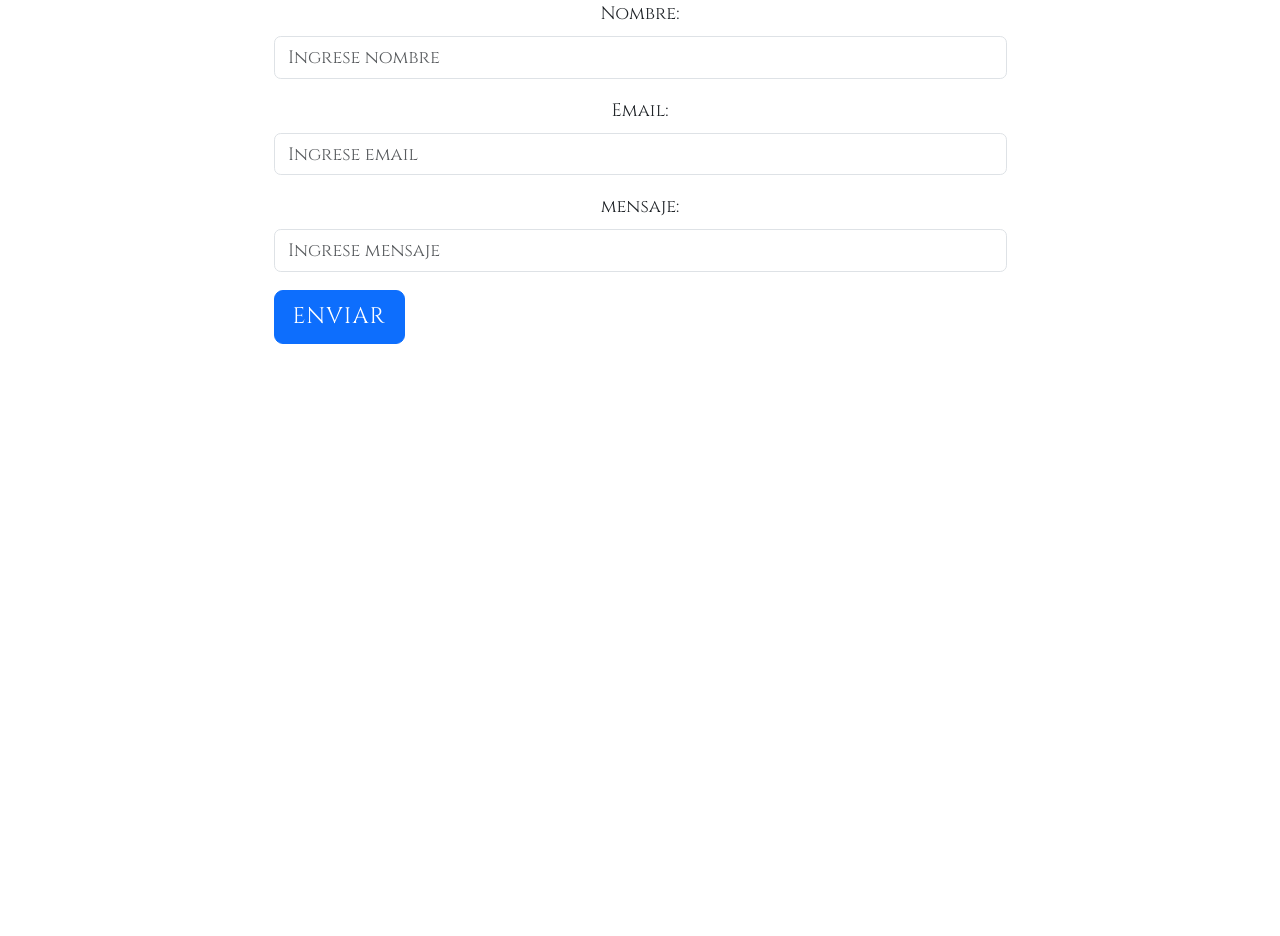
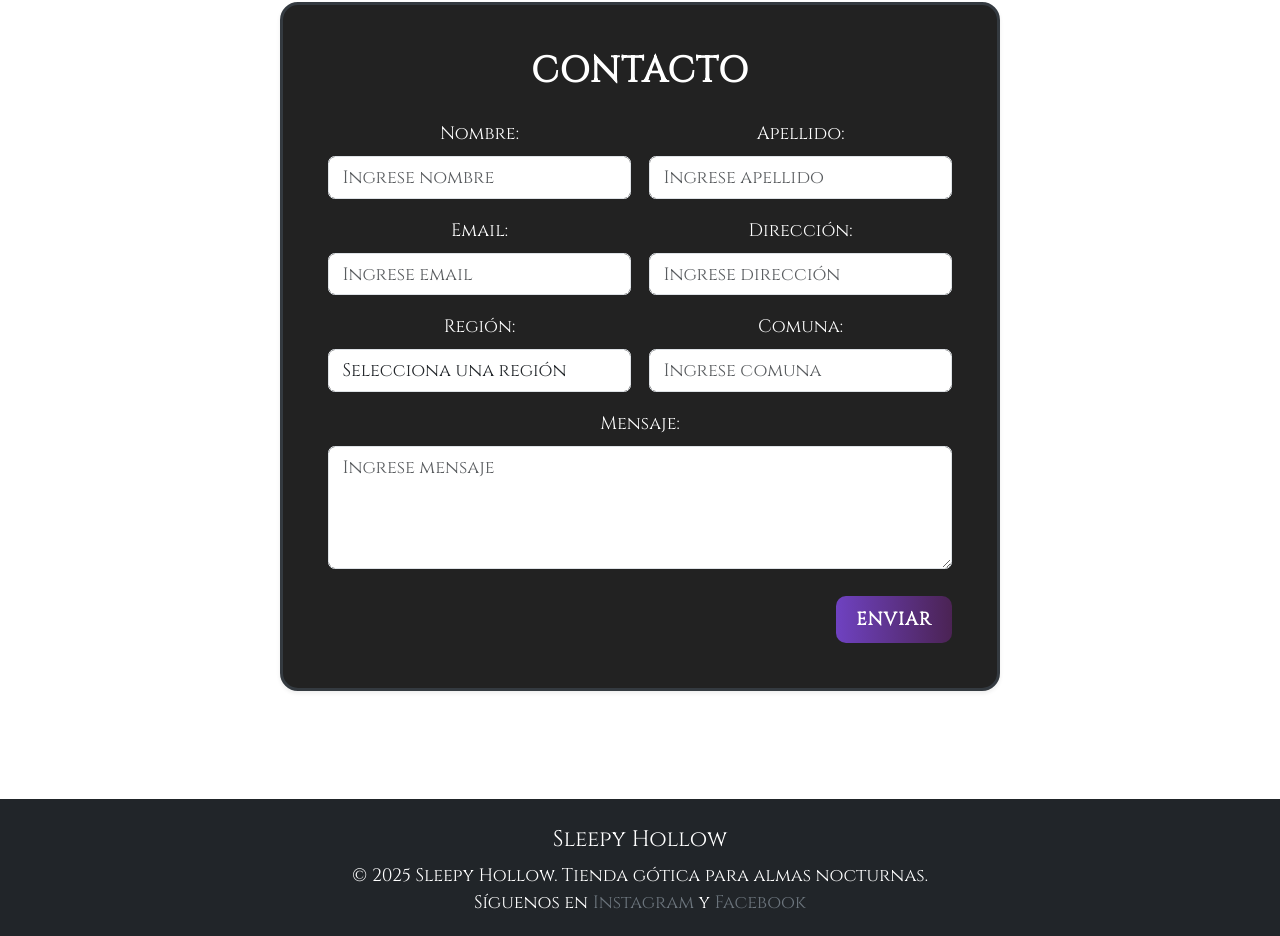
Before and after one commit to bastian-millanir/hollow-store, a React (Vite) app: page / in a window 1280 px wide. Shown: the part 517-1453 px from the top of the page. Before the commit the page ends 861 px from the top, so only its background shows below. Built offline with nearby package versions, Linux system fonts and the light colour scheme.

Commit message:
add pre-register form with validation and footer component

```diff
--- a/package.json
+++ b/package.json
@@ -8,10 +8,11 @@
     "build": "vite build",
     "lint": "eslint .",
     "preview": "vite preview",
-    "test":"vitest --environment jsdom"
+    "test": "vitest --environment jsdom"
   },
   "dependencies": {
     "bootstrap": "^5.3.8",
+    "bootstrap-icons": "^1.13.1",
     "react": "^19.1.1",
     "react-dom": "^19.1.1"
   },
--- a/src/App.jsx
+++ b/src/App.jsx
@@ -1,9 +1,9 @@
 import Navbar from "./components/navbar/navbar.jsx";
 import './components/navbar/navbar.css'
-import Productos from "./components/producto/Productos.jsx";
 import HeroHeader from "./components/home/header/heroHeader.jsx";
 import Form from "./components/form/Form.jsx";
 import './App.css';
+import Footer from "./components/footer/Footer.jsx";
 
 
 function App() {
@@ -13,6 +13,7 @@ function App() {
         <Navbar/>
         <HeroHeader/>
         <Form/>
+        <Footer/>
 
     </>
   )
--- /dev/null
+++ b/src/components/footer/Footer.jsx
@@ -0,0 +1,29 @@
+import React from 'react';
+import 'bootstrap-icons/font/bootstrap-icons.css';
+
+function Footer() {
+  const year = new Date().getFullYear();
+
+  return (
+    <footer id="footer" className="bg-dark text-white py-4 mt-5">
+      <div className="container text-center">
+        <h5 id="title-footer">Sleepy Hollow</h5>
+        <p id="content-footer">
+          &copy; {year} Sleepy Hollow. Tienda gótica para almas nocturnas.
+          <br />
+          Síguenos en{' '}
+          <a href="#" className="text-decoration-none text-secondary">Instagram</a>{' '}
+          y{' '}
+          <a href="#" className="text-decoration-none text-secondary">Facebook</a>
+        </p>
+        <div id="iconos-footer-darks">
+          <i className="bi bi-moon-stars-fill" aria-hidden="true"></i>
+          <i className="bi bi-heart-fill ms-3" aria-hidden="true"></i>
+          <i className="bi bi-gem ms-3" aria-hidden="true"></i>
+        </div>
+      </div>
+    </footer>
+  );
+}
+
+export default Footer;
--- /dev/null
+++ b/src/components/form/form.css
@@ -0,0 +1,33 @@
+#pre-register-form {
+    min-width: 350px;
+    max-width: 500px;
+    border: 3px solid #343a40;
+    border-radius: 20px;
+    box-shadow: 0 4px 16px rgba(0, 0, 0, 0.15);
+    background: #222;
+    color: #fff;
+}
+
+#title-form {
+    font-family: 'Montserrat', sans-serif;
+    letter-spacing: 1px;
+}
+
+#button-form {
+    background: linear-gradient(90deg, #6f42c1, #4b2354);
+    color: #fff;
+    font-size: 1rem;
+    font-weight: bold;
+    border: none;
+    border-radius: 10px;
+    padding: 10px 20px;
+    cursor: pointer;
+    transition: 0.3s;
+    font-family: 'Montserrat', cursive;
+
+}
+
+#button-form:hover {
+    background: linear-gradient(90deg, #8e44ad, #6f42c1);
+    box-shadow: 0 0 15px rgba(191, 165, 226, 0.8);
+}
--- a/src/components/form/form.jsx
+++ b/src/components/form/form.jsx
@@ -1,130 +1,280 @@
+// src/components/form/form.jsx
 import { useState } from "react";
+import './form.css'
+
 const EMAIL_RE = /^[^\s@]+@[^\s@]+\.[^\s@]+$/i;
 
+function Form() {
+  const regionOptions = [
+      "Selecciona una región",
+      "Región de Arica y Parinacota",
+      "Región de Tarapacá",
+      "Región de Antofagasta",
+      "Región de Atacama",
+      "Región de Coquimbo",
+      "Región de Valparaíso",
+      "Región Metropolitana de Santiago",
+      "Región de O'Higgins",
+      "Región del Maule",
+      "Región del Ñuble",
+      "Región del Biobío",
+      "Región de La Araucanía",
+      "Región de Los Ríos",
+      "Región de Los Lagos",
+      "Región de Aysén",
+      "Región de Magallanes y la Antártica Chilena",
+  ];
 
-function Form()
-{
-   const[values,setValues] = useState({nombre:'', email: '',mensaje: ''}); //valores por defecto
-   const [touched,setTouched] = useState({nombre:false, email:false,mensaje:false})
-   const [submitted,setsubmitted] = useState(false);
+  const [values, setValues] = useState({
+      nombre: "",
+      apellido: "",
+      email: "",
+      direccion: "",
+      region: "",
+      comuna: "",
+      mensaje: "",
+  });
+
+  const [touched, setTouched] = useState({
+      nombre: false,
+      apellido: false,
+      email: false,
+      direccion: false,
+      region: false,
+      comuna: false,
+      mensaje: false,
+  });
+
+  const [submitted, setSubmitted] = useState(false);
 
   const errors = {
-    nombre : values.nombre.trim() === ''?'El nombre es obligatorio':'',
-    email : values.email.trim() === ''?'El mail es obligatorio' : EMAIL_RE.test(values.email)?'':'El mail no tiene formato valido',
-    mensaje:values.mensaje.trim() === ''?'El mensaje es obligatorio':'',
+      nombre: values.nombre.trim() === "" ? "El nombre es obligatorio" : "",
+      apellido: values.apellido.trim() === "" ? "El apellido es obligatorio" : "",
+      email:
+          values.email.trim() === ""
+              ? "El mail es obligatorio"
+              : EMAIL_RE.test(values.email)
+                  ? ""
+                  : "El mail no tiene formato válido",
+      direccion: values.direccion.trim() === "" ? "La dirección es obligatoria" : "",
+      region: values.region === "" || values.region === "Selecciona una región" ? "Debe seleccionar una región" : "",
+      comuna: values.comuna.trim() === "" ? "La comuna es obligatoria" : "",
+      mensaje: values.mensaje.trim() === "" ? "El mensaje es obligatorio" : "",
   };
 
-
-   const isValid = (FIELD => !errors[FIELD]);//buscara el campo en errores y si no hay error devuelve true
+  const isValid = (FIELD) => !errors[FIELD];
 
   const fieldClass = (FIELD) => {
-    const show = touched[FIELD]|| submitted;
-    if (!show) return 'form-control';
-    return isValid(FIELD)?'form-control is-valid':'form-control is-invalid';
+      const show = touched[FIELD] || submitted;
+      if (!show) return "form-control";
+      return isValid(FIELD) ? "form-control is-valid" : "form-control is-invalid";
   };
 
-    const handlerChange = (e) => {  //resivira los imput
-        const {name,value} = e.target;
-        setTouched((t) => ({...t,[name]:true}));
-    }
+  const handlerChange = (e) => {
+      const {name, value} = e.target;
+      setTouched((t) => ({...t, [name]: true}));
+      setValues((v) => ({...v, [name]: value}));
+  };
 
-    const handleBlur = (e) => { //cambiar estilo de imput
-        const {name,value} = e.target;
-        setTouched((t) => ({...t,[name]:true}));
-    }
+  const handleBlur = (e) => {
+      const {name} = e.target;
+      setTouched((t) => ({...t, [name]: true}));
+  };
 
-    const handleSubmit = (e) => { //enviar formulario
+  const handleSubmit = (e) => {
       e.preventDefault();
-        setsubmitted(true);
-        if (isValid('nombre') && isValid('email') && isValid('mensaje')) {
-            alert('Formulario enviado correctamente');
-            setValues({nombre:'', email: '',mensaje: ''});
-            setTouched({nombre:false, email:false,mensaje:false});
-            setsubmitted(false);
+      setSubmitted(true);
+      const allValid =
+          isValid("nombre") &&
+          isValid("apellido") &&
+          isValid("email") &&
+          isValid("direccion") &&
+          isValid("region") &&
+          isValid("comuna") &&
+          isValid("mensaje");
 
+      if (allValid) {
+          alert("Formulario enviado correctamente");
+          setValues({
+              nombre: "",
+              apellido: "",
+              email: "",
+              direccion: "",
+              region: "",
+              comuna: "",
+              mensaje: ""
+          });
+          setTouched({
+              nombre: false,
+              apellido: false,
+              email: false,
+              direccion: false,
+              region: false,
+              comuna: false,
+              mensaje: false
+          });
+          setSubmitted(false);
       }
   };
 
   return (
-        <section id="contacto" className="section-bg-LIGHT">
+      <section id="contacto" className="section-bg-LIGHT py-5">
           <div className="container">
               <div className="row justify-content-center">
-                <div className="col-lg-8 mt-5 mt-lg-0">
-                    <h2>Contacto</h2>
+                  <div className="col-12 col-md-10 col-lg-8">
+                      <div id="pre-register-form" className="card mx-auto p-4 rounded-4 shadow-sm"
+                           style={{maxWidth: 720}}>
+                          <div className="card-body">
+                              <h2 id="title-form" className="mb-4 text-center text-white">Contacto</h2>
                               <form onSubmit={handleSubmit} noValidate>
-                            <div className="mb-3">
-                                <label htmlFor="nombre" className="form-label">Nombre: </label>
-                                <input
-                                id="nombre"
-                                name="nombre"
+                                  <div className="row g-3">
+                                      <div className="col-md-6">
+                                          <label htmlFor="nombre"
+                                                 className="form-label">Nombre:</label>
+                                          <input id="nombre" name="nombre"
                                                  type="text"
-                                className={fieldClass('nombre')}
+                                                 className={fieldClass("nombre")}
                                                  placeholder="Ingrese nombre"
                                                  value={values.nombre}
                                                  onChange={handlerChange}
-                                onBlur={handleBlur}
-                                />
-                                {(touched.nombre || submitted) && errors.nombre && (
-                                    <div className="invalid-feedback">{errors.nombre}
+                                                 onBlur={handleBlur}/>
+                                          {(touched.nombre || submitted) && errors.nombre &&
+                                              <div
+                                                  className="invalid-feedback">{errors.nombre}</div>}
+                                          {(touched.nombre || submitted) && !errors.nombre &&
+                                              <div
+                                                  className="valid-feedback">Correcto</div>}
                                       </div>
-                                )}
-                                {(touched.nombre || submitted) && !errors.nombre && (
-                                    <div className="valid-feedback">{errors.nombre}
+
+                                      <div className="col-md-6">
+                                          <label htmlFor="apellido"
+                                                 className="form-label">Apellido:</label>
+                                          <input id="apellido"
+                                                 name="apellido" type="text"
+                                                 className={fieldClass("apellido")}
+                                                 placeholder="Ingrese apellido"
+                                                 value={values.apellido}
+                                                 onChange={handlerChange}
+                                                 onBlur={handleBlur}/>
+                                          {(touched.apellido || submitted) && errors.apellido &&
+                                              <div
+                                                  className="invalid-feedback">{errors.apellido}</div>}
+                                          {(touched.apellido || submitted) && !errors.apellido &&
+                                              <div
+                                                  className="valid-feedback">Correcto</div>}
                                       </div>
-                                )}
-                            </div>
-                            <div className="mb-3">
-                                <label htmlFor="email" className="form-label">Email: </label>
-                                <input
-                                id="email"
-                                name="email"
-                                type="text"
-                                className={fieldClass('email')}
+
+                                      <div className="col-md-6">
+                                          <label htmlFor="email"
+                                                 className="form-label">Email:</label>
+                                          <input id="email" name="email"
+                                                 type="email"
+                                                 className={fieldClass("email")}
                                                  placeholder="Ingrese email"
                                                  value={values.email}
                                                  onChange={handlerChange}
-                                onBlur={handleBlur}
-                                />
-                                {(touched.email || submitted) && errors.email && (
-                                    <div className="invalid-feedback">{errors.email}
+                                                 onBlur={handleBlur}/>
+                                          {(touched.email || submitted) && errors.email &&
+                                              <div
+                                                  className="invalid-feedback">{errors.email}</div>}
+                                          {(touched.email || submitted) && !errors.email &&
+                                              <div
+                                                  className="valid-feedback">Correcto</div>}
                                       </div>
-                                )}
-                                {(touched.email || submitted) && !errors.email && (
-                                    <div className="valid-feedback">{errors.email}
+
+                                      <div className="col-md-6">
+                                          <label htmlFor="direccion"
+                                                 className="form-label">Dirección:</label>
+                                          <input id="direccion"
+                                                 name="direccion"
+                                                 type="text"
+                                                 className={fieldClass("direccion")}
+                                                 placeholder="Ingrese dirección"
+                                                 value={values.direccion}
+                                                 onChange={handlerChange}
+                                                 onBlur={handleBlur}/>
+                                          {(touched.direccion || submitted) && errors.direccion &&
+                                              <div
+                                                  className="invalid-feedback">{errors.direccion}</div>}
+                                          {(touched.direccion || submitted) && !errors.direccion &&
+                                              <div
+                                                  className="valid-feedback">Correcto</div>}
                                       </div>
-                                )}
+
+                                      <div className="col-md-6">
+                                          <label htmlFor="region"
+                                                 className="form-label">Región:</label>
+                                          <select id="region" name="region"
+                                                  className={fieldClass("region")}
+                                                  value={values.region}
+                                                  onChange={handlerChange}
+                                                  onBlur={handleBlur}>
+                                              {regionOptions.map((r) => (
+                                                  <option key={r}
+                                                          value={r === "Selecciona una región" ? "" : r}>
+                                                      {r}
+                                                  </option>
+                                              ))}
+                                          </select>
+                                          {(touched.region || submitted) && errors.region &&
+                                              <div
+                                                  className="invalid-feedback d-block">{errors.region}</div>}
+                                          {(touched.region || submitted) && !errors.region &&
+                                              <div
+                                                  className="valid-feedback d-block">Correcto</div>}
                                       </div>
-                            <div className="mb-3">
-                                <label htmlFor="mensaje" className="form-label">mensaje: </label>
-                                <input
-                                id="mensaje"
-                                name="mensaje"
-                                rows="4"
-                                className={fieldClass('mensaje')}
+
+                                      <div className="col-md-6">
+                                          <label htmlFor="comuna"
+                                                 className="form-label">Comuna:</label>
+                                          <input id="comuna" name="comuna"
+                                                 type="text"
+                                                 className={fieldClass("comuna")}
+                                                 placeholder="Ingrese comuna"
+                                                 value={values.comuna}
+                                                 onChange={handlerChange}
+                                                 onBlur={handleBlur}/>
+                                          {(touched.comuna || submitted) && errors.comuna &&
+                                              <div
+                                                  className="invalid-feedback">{errors.comuna}</div>}
+                                          {(touched.comuna || submitted) && !errors.comuna &&
+                                              <div
+                                                  className="valid-feedback">Correcto</div>}
+                                      </div>
+
+                                      <div className="col-12">
+                                          <label htmlFor="mensaje"
+                                                 className="form-label">Mensaje:</label>
+                                          <textarea id="mensaje"
+                                                    name="mensaje" rows="4"
+                                                    className={fieldClass("mensaje")}
                                                     placeholder="Ingrese mensaje"
                                                     value={values.mensaje}
                                                     onChange={handlerChange}
-                                onBlur={handleBlur}
-                                />
-                                {(touched.mensaje || submitted) && errors.mensaje && (
-                                    <div className="invalid-feedback">{errors.mensaje}
+                                                    onBlur={handleBlur}/>
+                                          {(touched.mensaje || submitted) && errors.mensaje &&
+                                              <div
+                                                  className="invalid-feedback">{errors.mensaje}</div>}
+                                          {(touched.mensaje || submitted) && !errors.mensaje &&
+                                              <div
+                                                  className="valid-feedback">Correcto</div>}
                                       </div>
-                                )}
-                                {(touched.mensaje || submitted) && !errors.mensaje && (
-                                    <div className="valid-feedback">{errors.mensaje}
                                   </div>
-                                )}
-                            </div>
-                            <div className="d-grid d-sm-flex gap-3">
-                                <button type="submit" className="btn btn-primary btn-lg">Enviar</button>
+
+                                  <div
+                                      className="d-grid d-sm-flex justify-content-end gap-3 mt-4">
+                                      <button id="button-form" type="submit"
+                                              className="btn btn-primary btn-lg">Enviar
+                                      </button>
                                   </div>
                               </form>
                           </div>
                       </div>
                   </div>
+              </div>
+          </div>
       </section>
   );
-
 }
 
 export default Form;
```
Also changed, not shown: 1 other file (tests, documents, lock files or other folders). Lines whose indentation alone changed are shown as unchanged.
